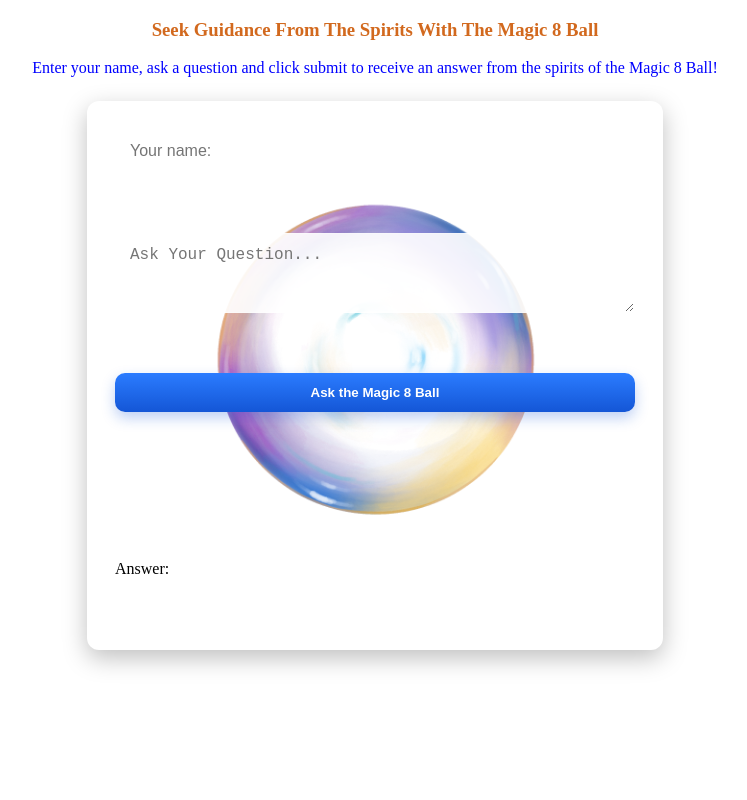
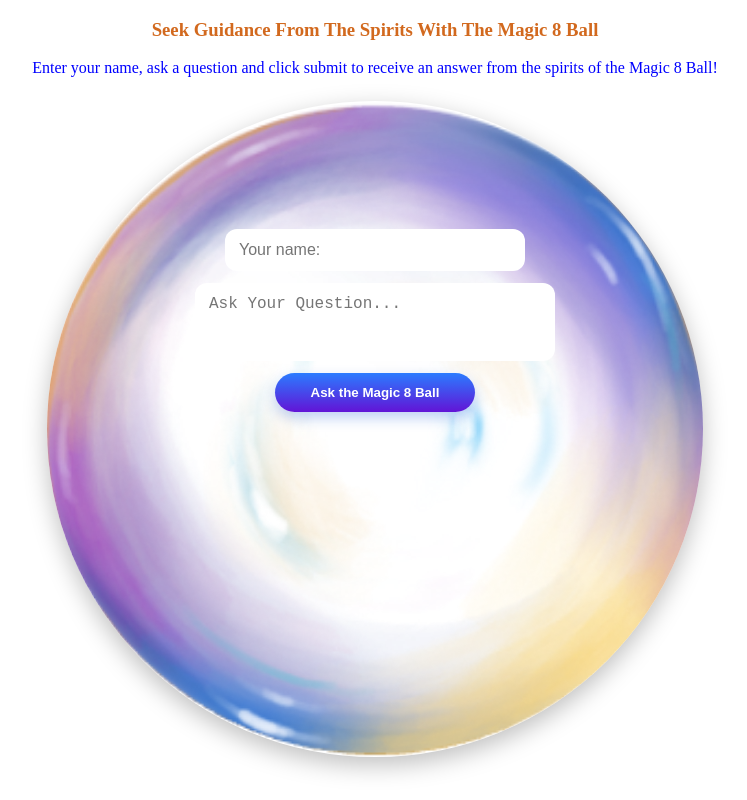
Before and after one commit to Nemmersis/magic_eight_ball, a website: page eightBall.html in a window 1280 px wide. Shown: the whole page, without its empty margins (265-1012 px from the left). Drawn offline with Linux system fonts and the light colour scheme.

Commit message:
improved bg image and layout

```diff
--- a/eightBall.html
+++ b/eightBall.html
@@ -9,49 +9,21 @@
     <p>Enter your name, ask a question and click submit to receive an answer from the spirits of the Magic 8 Ball!</p>
 
     <div class="form-widget" role="region" aria-label="Magic 8 Ball form">
-      <form id="magic-form" class="magic-form">
+      <form id="magic-form" class="magic-form" autocomplete="off">
         <label for="name" class="sr-only">Name</label>
         <input id="name" name="name" type="text" placeholder="Your name:" />
+        <label for="question" class="sr-only">Question</label>
+        <textarea id="question" name="question" rows="3" placeholder="Ask Your Question..."></textarea>
+        <button id="askBtn" type="submit" class="ask-btn">Ask the Magic 8 Ball</button>
         <br>
-        <br>
-        <label for="question" class="sr-only">Question</label>
-  <textarea id="question" name="question" rows="3" placeholder="Ask Your Question..."></textarea>
-        <br>
-        <br>
-  <button id="askBtn" type="submit" class="ask-btn">Ask the Magic 8 Ball</button>
-        <br>
-        <br>
-        <p id="greeting" class="answer"></p>
-        <p id="questionDisplay" class="answer"></p>
-        <label for="answerBox">Answer: </label>
-        <p id = "answerBox" class="answer"></p>
+
+        <div class="answer-container">
+          <p id="greeting" class="answer"></p>
+          <p id="questionDisplay" class="answer"></p>
+          <p id="answerBox" class="answer"></p>
+        </div>
       </form>
     </div>
-    <!-- <form id="form">
-
-      <div id="usernameBox" class="textbox">
-        <label for="usernameEntry">Name: </label>
-        <input type="text" name="username_entry" id="usernameEntry" placeholder="Enter Your Name" autocomplete="off">
-      </div>
-      <br>
-
-
-      <div id="questionBox" class="textbox">
-        <label for="enterQuestion">Question: </label>
-        <input type="input" name="question_entry" id="enterQuestion" placeholder="Ask Your Question" autocomplete="off" required>
-      </div>
-      <br>
-      <div>
-        <button id="submitBtn">Ask the Magic 8 Ball</button>
-      </div>
-      <br>
-      <p id="greeting" class="answer"></p>
-      <p id="questionDisplay" class="answer"></p>
-      <label for="answerBox">Answer: </label>
-      <p id = "answerBox" class="answer"></p>
-      <img src="images/ball.png"/>
-    </form> -->
-    <br>
     <script src="main.js"></script>
   </body>
 </html>
--- a/style.css
+++ b/style.css
@@ -8,31 +8,62 @@ h3 {
     text-align: center;
 }
 
-.textbox{
-    text-align: center;
+#greeting {
+  margin: 8px 0;
+  text-align: center;
+  width: 100%;
+}
+
+#questionDisplay {
+  margin: 8px 0;
+  text-align: center;
+  width: 100%;
+
 }
 
 #submitBtn {
     align-content: center;
 }
 
+#answerBox {
+  bottom: auto;
+  margin: 12px 0;
+  font-weight: bold;
+  text-shadow: 2px 2px 4px rgba(0,0,0,0.25);
+  width: 100%;
+  text-align: center;
+  z-index: auto;
+}
+
+.textbox{
+    text-align: center;
+}
+
 .answer {
     text-align: center;
 }
 
-label.answer {
-    text-align: center;
+.answer-container {
+  display: flex;
+  flex-direction: column;
+  align-items: center;
+  justify-content: flex-start;
+  margin: 20px auto 0 auto;
+  text-align: center;
+  width: 200px;
+  max-width: 200px;
 }
 
-/* container with background image */
 .form-widget {
-  background-image: url('images/ball.png');
+  background-image: url('images/magic_ball_transparant.png');
   background-size: cover;         /* cover scales the image to fill container */
   background-position: center;
   background-repeat: no-repeat;
   padding: 28px;
-  border-radius: 12px;
-  max-width: 520px;               /* widget width */
+  border-radius: 50%;
+  max-width: 600px;
+  min-height: 600px;
+  height: auto;           /* widget width */
   margin: 24px auto;
   box-shadow: 0 8px 24px rgba(0,0,0,0.25);
   position: relative;
@@ -41,36 +72,49 @@ label.answer {
 
 /* place form content above the overlay */
 .magic-form {
-  position: relative;             /* sits above overlay */
+  position: relative;
+  top: 100px;
+  bottom: -100;             /* sits above overlay */
   display: flex;
   flex-direction: column;
   gap: 12px;
+  margin: 0px auto;
+}
+
+.magic-form input {
+  width: 50%;
+}
+
+.magic-form textarea {
+  resize: none;
+  width: 60%;
+
 }
 
 /* readable inputs */
 .magic-form input,
 .magic-form textarea {
-  width: 100%;
   padding: 12px 14px;
-  border-radius: 8px;
-  border: 1px solid rgba(255,255,255,0.22);
-  background: rgba(255,255,255,0.9);  /* semi-opaque for readability */
+  border-radius: 12px;
+  border: none;
   color: #111;
   font-size: 1rem;
   box-sizing: border-box;
+  margin: 0px auto;
 }
 
-/* ask button */
 .ask-btn {
   padding: 12px 16px;
-  border-radius: 10px;
+  border-radius: 20px;
   border: none;
-  background: linear-gradient(180deg,#2b7cff,#1456d6);
+  background: linear-gradient(180deg,#2b7cff,#6214d6);
   color: white;
   font-weight: 600;
   cursor: pointer;
   align-self: stretch;
   box-shadow: 0 6px 14px rgba(20,86,214,0.28);
+  width: 200px;
+  margin: 0px auto;
 }
 
 /* visually hidden label for screen readers */
@@ -87,5 +131,4 @@ label.answer {
 .magic-form textarea:focus,
 .ask-btn:focus {
   outline: 3px solid rgba(66,133,244,0.35);
-  outline-offset: 2px;
 }
```
Also changed, not shown: images/magic_ball_transparant.png (added).
